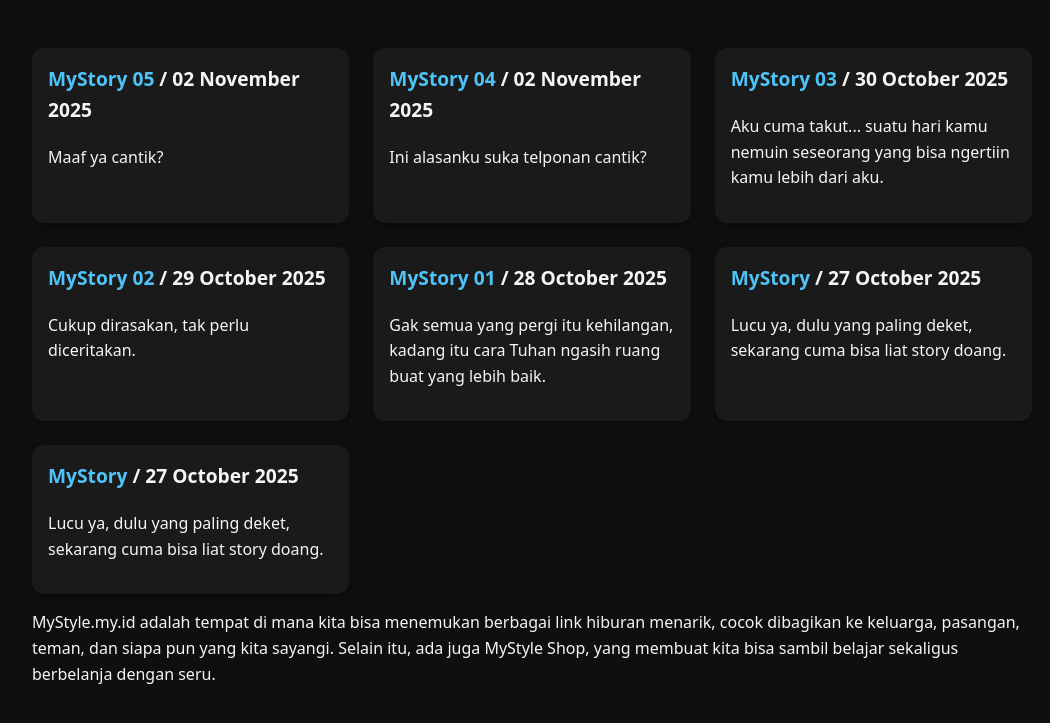
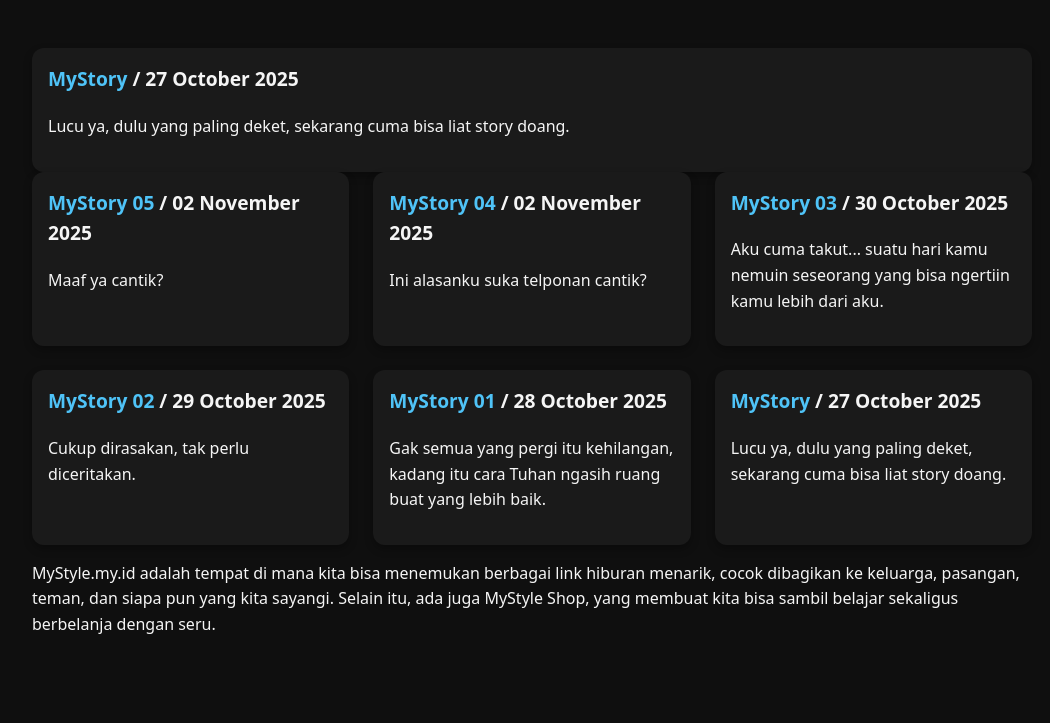
Before and after one commit to mystyl3/mystyl3.github.io, a Jekyll site: the page built from index.html, in a window 1280 px wide. Shown: the top 723 px of the page, without its empty margins (108-1158 px from the left). Built offline with Jekyll 4.4.1, drawn with Linux system fonts in a browser that asks for light colours.

Commit message:
Update index.html

```diff
--- a/index.html
+++ b/index.html
@@ -15,6 +15,11 @@
       <p>{{ post.description }}</p>
     </div>
   {% endif %}
+  {% endfor %}
+</div>
+
+<div class="grid">
+  {% for post in site.posts %}
   <div class="card">
       <h3><a href="{{ post.url | relative_url }}">{{ post.title }}</a> / {{ post.date | date: "%d %B %Y" }}</h3>
       <p>{{ post.description }}</p>
```
